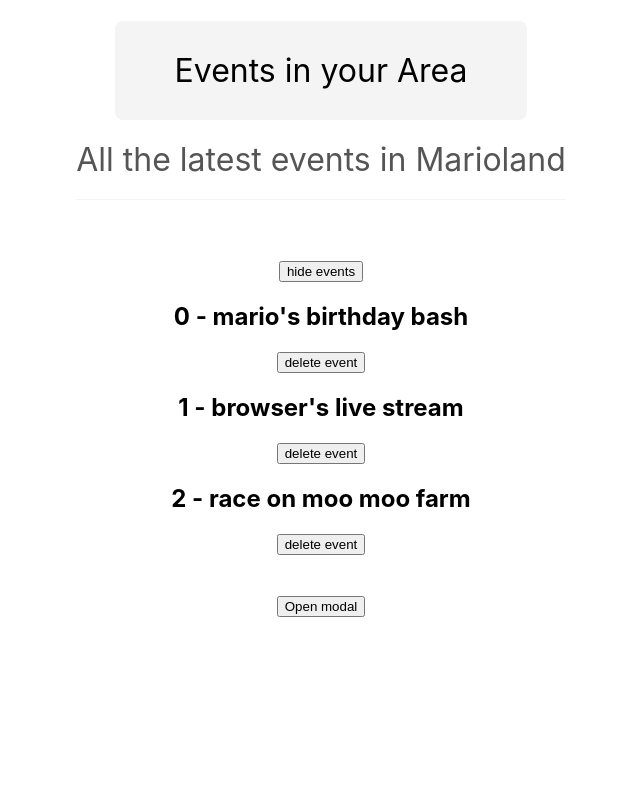
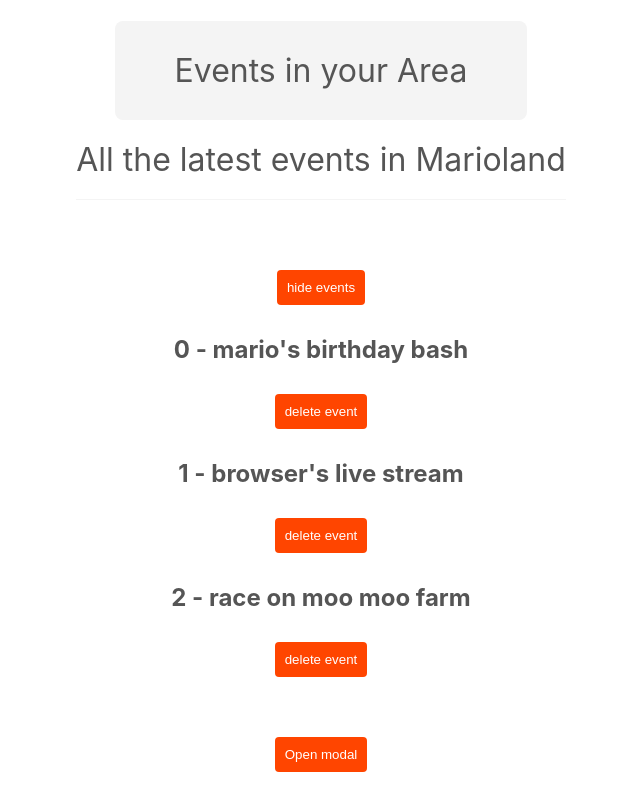
Before and after one commit to zeek-mansur/React, a React (Create React App) app in the folder react/my-first-react-app/: page / in a window 1280 px wide. Shown: the whole page, without its empty margins (319-959 px from the left). Built offline with nearby package versions, Linux system fonts and the light colour scheme.

Commit message:
Using global stylesheet

```diff
--- a/react/my-first-react-app/src/App.js
+++ b/react/my-first-react-app/src/App.js
@@ -15,7 +15,7 @@ const [showModal, setShowModal] = useState(false)
   {title: "race on moo moo farm", id: 3}
  ])
 
- console.log(showModal)
+ //console.log(showModal)
 
   const handleClick = (id) => {
     setEvents((prevEvents)=> {
@@ -23,7 +23,7 @@ const [showModal, setShowModal] = useState(false)
         return id !== event.id
       })
     })
-    console.log(id)
+    //console.log(id)
   }
 
   const handleClose = () => {
--- a/react/my-first-react-app/src/index.css
+++ b/react/my-first-react-app/src/index.css
@@ -10,6 +10,20 @@ body {
 code {
   font-family: source-code-pro, Menlo, Monaco, Consolas, 'Courier New',
     monospace;
+}
+
+p, h1, h2 {
+  color: #555;
+}
+
+button {
+  background: #ff4500;
+  color: #fff;
+  padding: 10px;
+  border: 0;
+  border-radius: 4px;
+  margin: 10px auto;
+  cursor: pointer;
 }
 
 .title {
```
